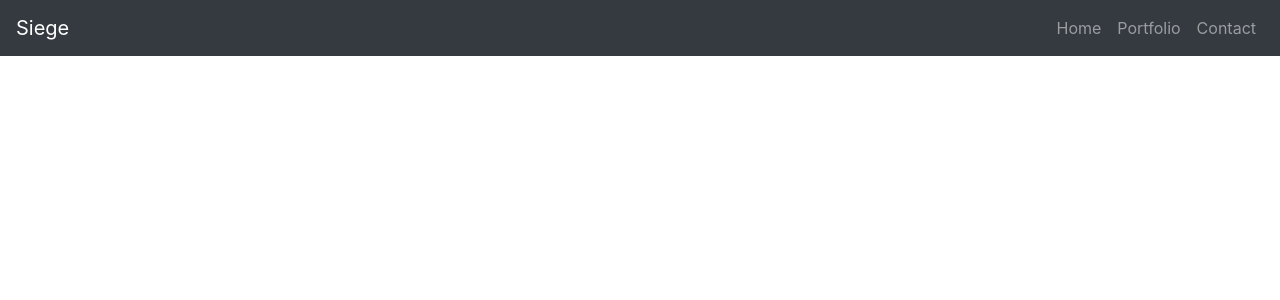
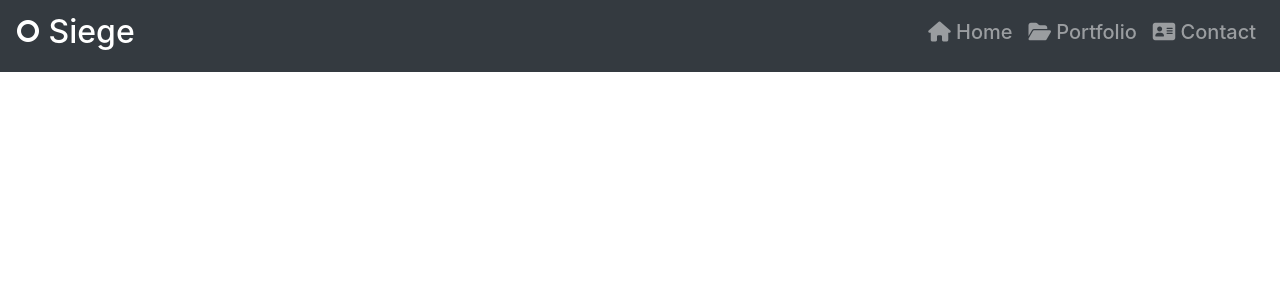
Before and after one commit to CapraRoyale/react-portfolio, a React (Create React App) app in the folder portfolio/: page / in a window 1280 px wide. Shown: the top 300 px of the page. Built offline with nearby package versions, Linux system fonts and the light colour scheme.

Commit message:
Add Font Awesome Icons, adjust navbar font sizing

```diff
--- a/portfolio/public/index.html
+++ b/portfolio/public/index.html
@@ -3,6 +3,7 @@
   <head>
     <meta charset="utf-8" />
     <link rel="icon" href="%PUBLIC_URL%/favicon.ico" />
+
     <meta name="viewport" content="width=device-width, initial-scale=1" />
     <meta name="theme-color" content="#000000" />
     <meta
@@ -27,6 +28,7 @@
     <title>Siege Lehman</title>
   </head>
   <body>
+    <script src="https://kit.fontawesome.com/e5e015e9fd.js" crossorigin="anonymous"></script>
     <noscript>You need to enable JavaScript to run this app.</noscript>
     <div id="root"></div>
     <!--
--- a/portfolio/src/App.js
+++ b/portfolio/src/App.js
@@ -5,23 +5,26 @@ import Col from 'react-bootstrap/Col';
 import Row from 'react-bootstrap/Row';
 import Nav from 'react-bootstrap/Nav';
 import Navbar from 'react-bootstrap/Navbar';
+import ProgressBar from 'react-bootstrap/ProgressBar';
 import './App.css';
 
 function App() {
   return (
     <div className="App">
+
       <Navbar bg="dark" variant="dark" sticky="top">
-        <Navbar.Brand href="#home">Siege</Navbar.Brand>
+        <Navbar.Brand href="#home"><h2><i class="fas fa-genderless"></i> Siege</h2></Navbar.Brand>
         <Nav className="mr-auto"></Nav>
         <Nav>
-          <Nav.Link href="#home">Home</Nav.Link>
-          <Nav.Link href="#portfolio">Portfolio</Nav.Link>
-          <Nav.Link href="#contact">Contact</Nav.Link>
+          <Nav.Link href="#home"><h5><i class="fas fa-home"></i> Home</h5></Nav.Link>
+          <Nav.Link href="#portfolio"><h5><i class="fas fa-folder-open"></i>  Portfolio</h5></Nav.Link>
+          <Nav.Link href="#contact"><h5><i class="fas fa-address-card"></i> Contact</h5></Nav.Link>
         </Nav>
       </Navbar>
+
       <Container>
         <Row>
-          <Col><img src=""></img></Col>
+          <Col> </Col>
         </Row>
       </Container>
     </div >
```
